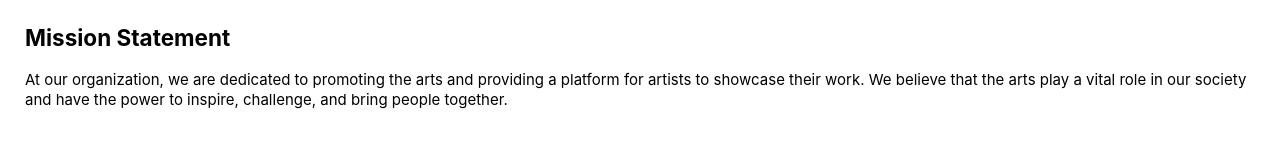
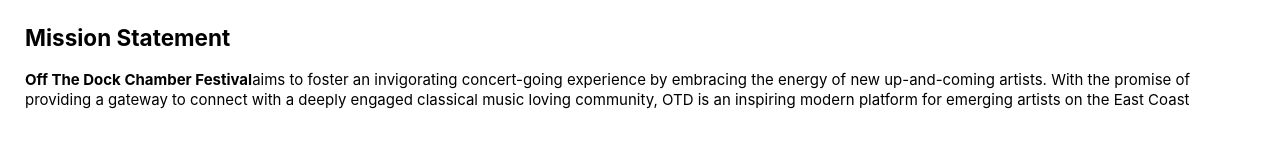
Before and after one commit to sungminlee417/Collin-Luke-Joe-Festival, a React (Create React App) app: page /about in a window 1280 px wide. Shown: the part 183-343 px from the top of the page. Built offline with nearby package versions, Linux system fonts and the light colour scheme.

Commit message:
added correct mission statement

```diff
--- a/src/components/About.tsx
+++ b/src/components/About.tsx
@@ -229,10 +229,12 @@ const About = () => {
       <div className="mb-20">
         <h2 className="text-4xl font-bold mb-8">Mission Statement</h2>
         <p className="text-2xl">
-          At our organization, we are dedicated to promoting the arts and
-          providing a platform for artists to showcase their work. We believe
-          that the arts play a vital role in our society and have the power to
-          inspire, challenge, and bring people together.
+          <strong>Off The Dock Chamber Festival</strong>
+          aims to foster an invigorating concert-going experience by embracing
+          the energy of new up-and-coming artists. With the promise of providing
+          a gateway to connect with a deeply engaged classical music loving
+          community, OTD is an inspiring modern platform for emerging artists on
+          the East Coast
         </p>
       </div>
 
```
